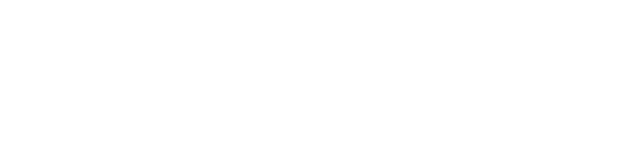
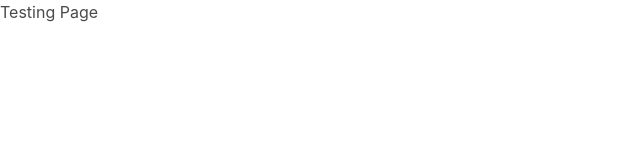
Before and after one commit to gusxyz/Discord-Based-Authentication, a website: page public/test.html in a window 1280 px wide. Shown: the whole page, without its empty margins (0-640 px from the left). Drawn offline with nearby package versions, Linux system fonts and the light colour scheme.

Commit message:
Added Test.html stuff

```diff
--- a/public/test.html
+++ b/public/test.html
@@ -18,5 +18,6 @@
 	</head>
 
 	<body>
+			<h1>Testing Page</h1>
 	</body>
 </html>
```
